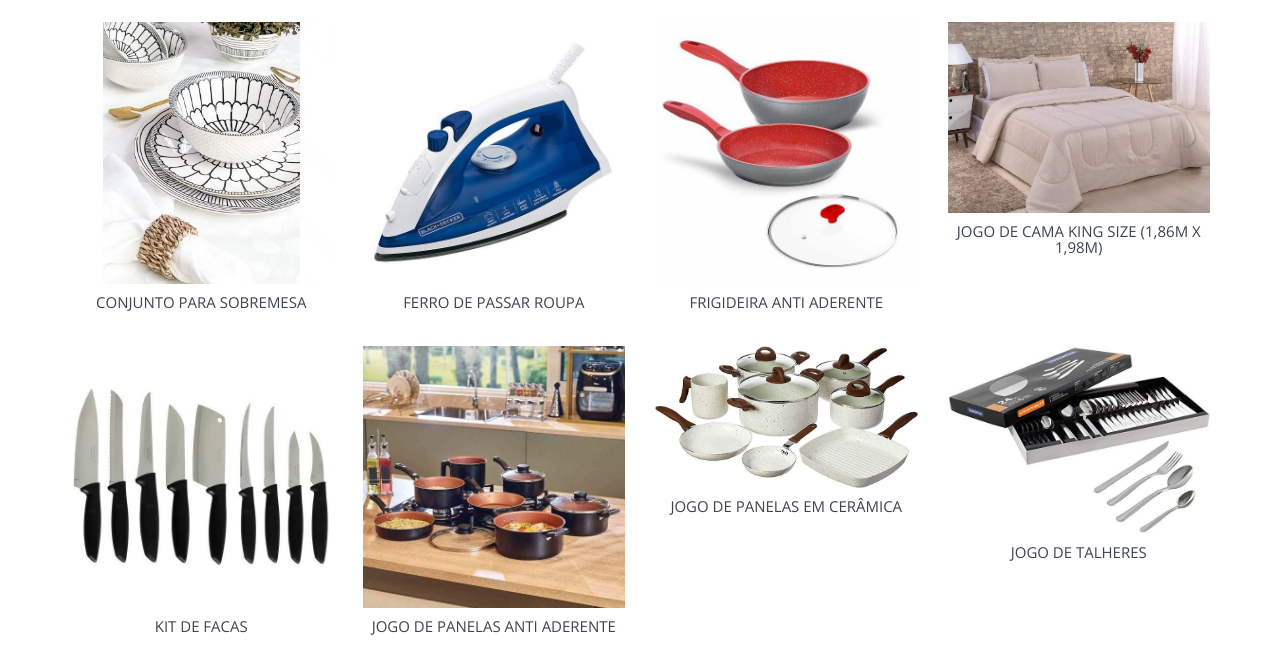
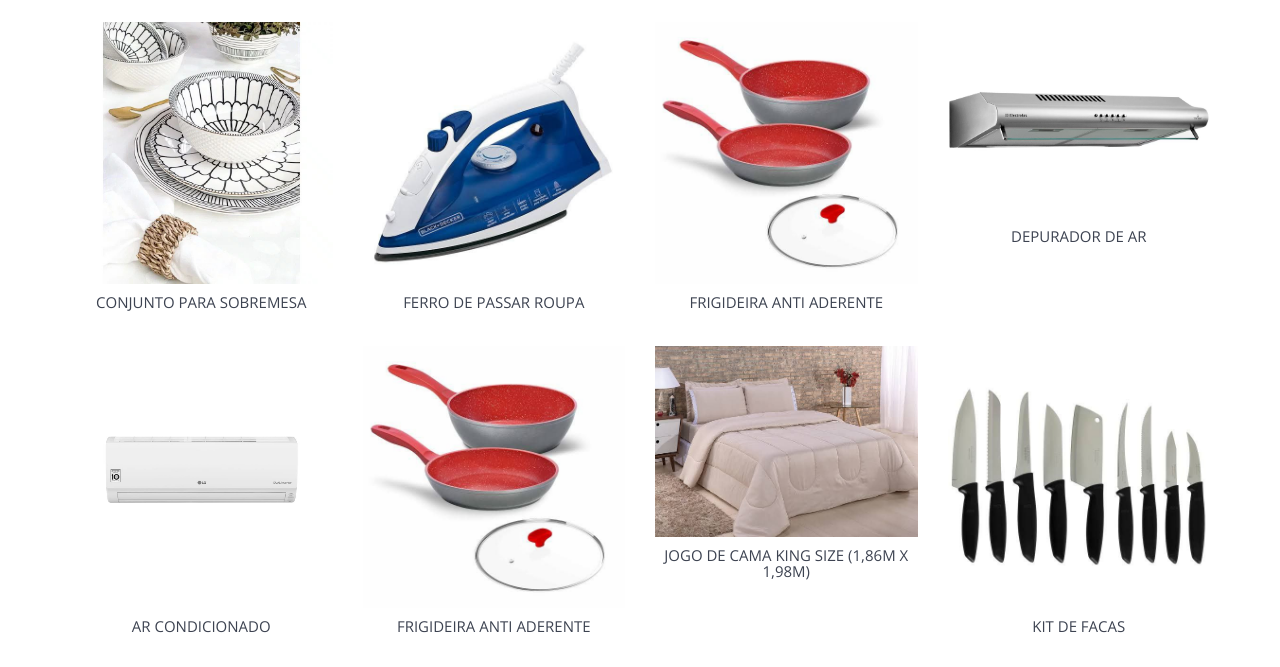
Before and after one commit to dmcardoso/wedding, a website: page index.html in a window 1280 px wide. Shown: the part 2389-3056 px from the top of the page. Drawn offline with nearby package versions, Linux system fonts and the light colour scheme.

Commit message:
adiciona novos presentes

```diff
--- a/index.html
+++ b/index.html
@@ -262,6 +262,18 @@
                 <img src="img/presentes/frigideiraantiaderente.jpg" />
                 <h5><span>Frigideira Anti Aderente</span></h5>
             </div>
+            <div class="wp1 col-md-3 presente">
+                <img src="img/presentes/depurador.jpg" />
+                <h5><span>Depurador de ar</span></h5>
+            </div>
+            <div class="wp1 col-md-3 presente">
+                <img src="img/presentes/ar.jpg" />
+                <h5><span>Ar condicionado</span></h5>
+            </div>
+            <div class="wp1 col-md-3 presente">
+                <img src="img/presentes/frigideiraantiaderente.jpg" />
+                <h5><span>Frigideira Anti Aderente</span></h5>
+            </div>
             <div class="wp2 col-md-3 presente">
                 <img src="img/presentes/jogocama.jpg" />
                 <h5><span>Jogo de Cama King Size (1,86m X 1,98m)</span></h5>
```
Also changed, not shown: img/presentes/ar.jpg (added), img/presentes/depurador.jpg (added).
